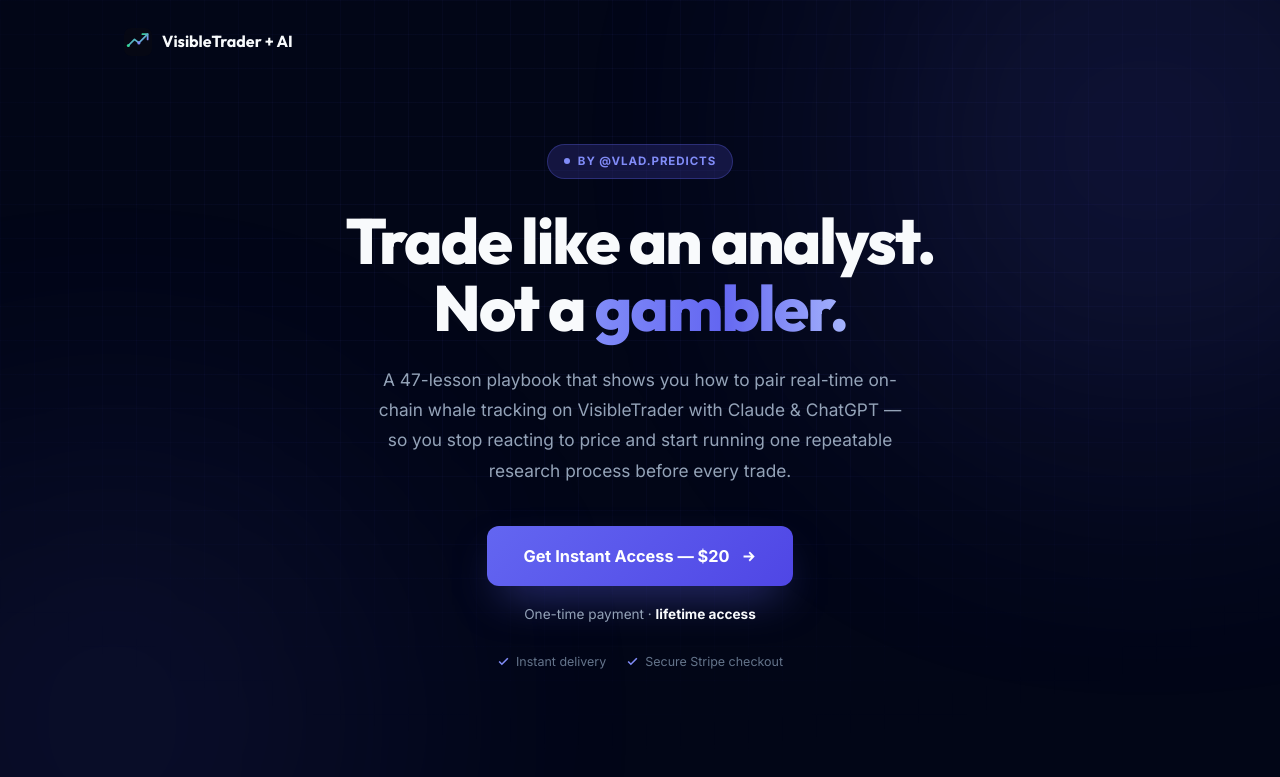
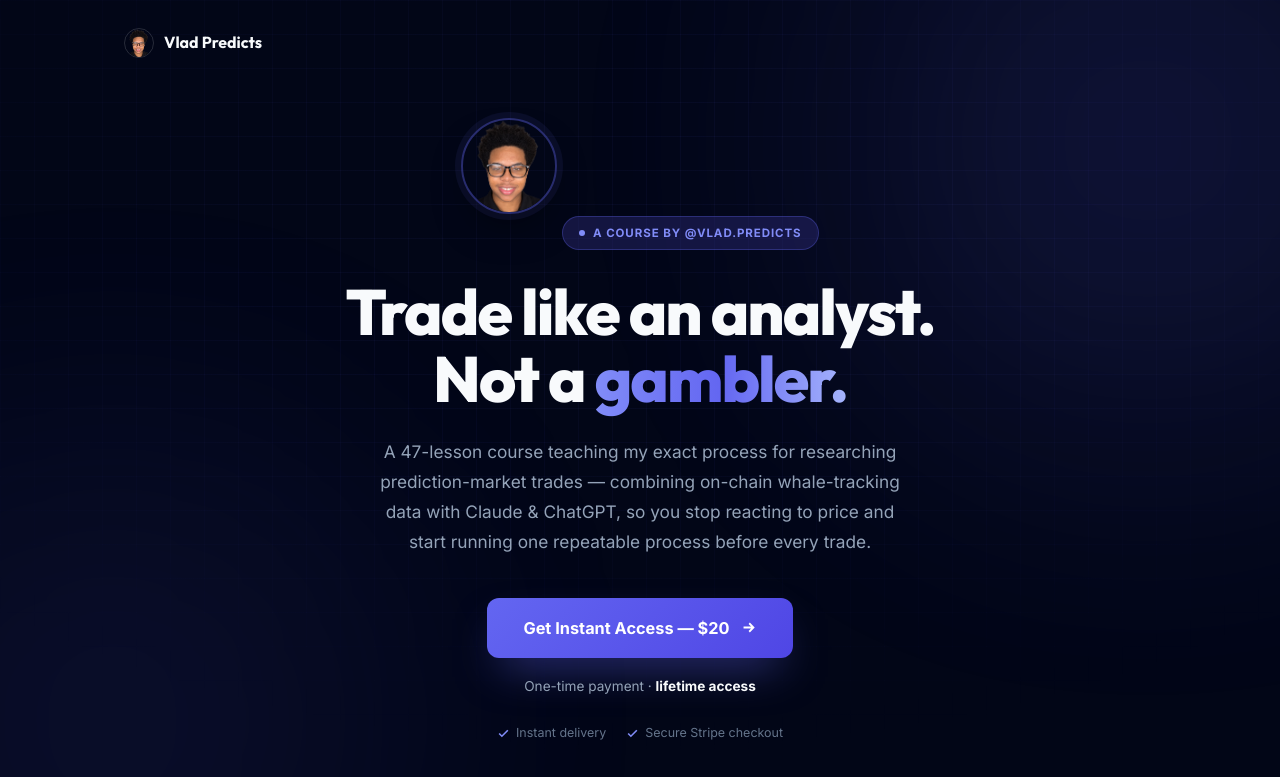
Before and after one commit to rimidalvsulrod/visibletrader-ai-playbook, a plain HTML site: page index.html in a window 1280 px wide. Shown: the top 777 px of the page. Drawn offline with Linux system fonts and the light colour scheme.

Commit message:
Reframe copy as a course, add instructor photo

```diff
--- a/css/style.css
+++ b/css/style.css
@@ -59,7 +59,18 @@ nav {
   justify-content: space-between;
 }
 .brand { display: flex; align-items: center; gap: 10px; text-decoration: none; font-family: var(--font-display); font-weight: 700; color: var(--text); font-size: 1rem; }
-.brand img { width: 28px; height: 28px; border-radius: 7px; }
+.brand-avatar { width: 30px; height: 30px; border-radius: 50%; object-fit: cover; object-position: top; border: 1px solid var(--border-hover); }
+
+.hero-avatar {
+  width: 96px;
+  height: 96px;
+  border-radius: 50%;
+  object-fit: cover;
+  object-position: top;
+  margin: 0 auto 22px;
+  border: 2px solid rgba(99, 102, 241, 0.4);
+  box-shadow: 0 0 0 6px rgba(99, 102, 241, 0.08), 0 20px 40px -15px rgba(0,0,0,0.6);
+}
 
 .hero {
   min-height: calc(100vh - 76px);
--- a/index.html
+++ b/index.html
@@ -3,8 +3,8 @@
 <head>
 <meta charset="UTF-8">
 <meta name="viewport" content="width=device-width, initial-scale=1.0">
-<title>VisibleTrader + AI Playbook — Vlad Predicts</title>
-<meta name="description" content="A 47-lesson playbook for combining on-chain whale tracking with AI-assisted research to trade prediction markets like an analyst. $20 one-time.">
+<title>Vlad Predicts — AI + On-Chain Trading Course</title>
+<meta name="description" content="A 47-lesson course teaching how to combine on-chain whale-tracking data with AI-assisted research to trade prediction markets like an analyst. $20 one-time.">
 <link rel="icon" type="image/svg+xml" href="assets/favicon.svg">
 <link rel="stylesheet" href="css/style.css">
 </head>
@@ -16,19 +16,20 @@
 
 <nav>
   <a href="#" class="brand">
-    <img src="assets/favicon.svg" alt="">
-    VisibleTrader + AI
+    <img src="assets/vlad.png" alt="" class="brand-avatar">
+    Vlad Predicts
   </a>
 </nav>
 
 <main class="hero">
   <div class="hero-inner">
-    <span class="badge"><span class="dot"></span>By @vlad.predicts</span>
+    <img src="assets/vlad.png" alt="Vlad" class="hero-avatar">
+    <span class="badge"><span class="dot"></span>A course by @vlad.predicts</span>
 
     <h1>Trade like an analyst.<br>Not a <span class="accent">gambler.</span></h1>
 
     <p class="lead">
-      A 47-lesson playbook that shows you how to pair real-time on-chain whale tracking on VisibleTrader with Claude &amp; ChatGPT — so you stop reacting to price and start running one repeatable research process before every trade.
+      A 47-lesson course teaching my exact process for researching prediction-market trades — combining on-chain whale-tracking data with Claude &amp; ChatGPT, so you stop reacting to price and start running one repeatable process before every trade.
     </p>
 
     <div class="cta-block">
```
Also changed, not shown: assets/vlad.png (added).
